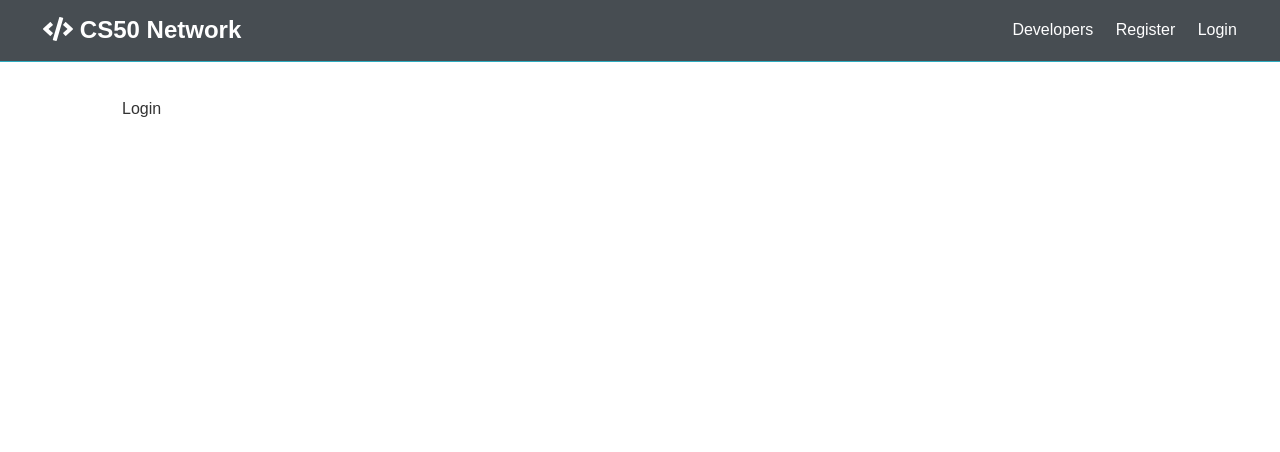
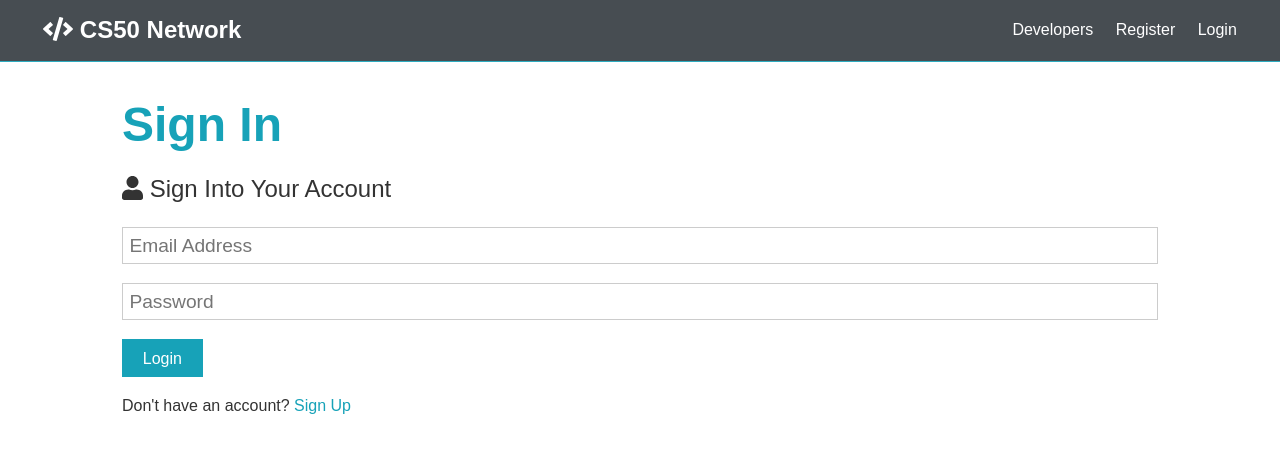
Before and after one commit to rssebastian/cs50-network, a React (Create React App) app in the folder client/: page /login in a window 1280 px wide. Shown: the top 452 px of the page. Built offline with nearby package versions, Linux system fonts and the light colour scheme.

Commit message:
added functionality to register and login form, onchange handlers and state set up

```diff
--- a/client/src/components/auth/Login.js
+++ b/client/src/components/auth/Login.js
@@ -1,5 +1,57 @@
-import React from 'react';
+import React, { Fragment, useState } from 'react';
+import { Link } from 'react-router-dom';
+import { FontAwesomeIcon } from '@fortawesome/react-fontawesome';
+import { faUser } from '@fortawesome/free-solid-svg-icons';
 
 export const Login = () => {
-  return <div>Login</div>;
+  const [formData, setFormData] = useState({
+    email: '',
+    password: '',
+  });
+
+  const { email, password } = formData;
+
+  const onChange = (e) =>
+    setFormData({ ...formData, [e.target.name]: e.target.value });
+
+  const onSubmit = async (e) => {
+    e.preventDefault();
+    console.log('Success!');
+  };
+
+  return (
+    <Fragment>
+      <h1 className='large text-primary'>Sign In</h1>
+      <p className='lead'>
+        <FontAwesomeIcon icon={faUser} /> Sign Into Your Account
+      </p>
+      <form className='form' onSubmit={(e) => onSubmit(e)}>
+        <div className='form-group'>
+          <input
+            type='email'
+            placeholder='Email Address'
+            name='email'
+            value={email}
+            onChange={(e) => onChange(e)}
+            required
+          />
+        </div>
+        <div className='form-group'>
+          <input
+            type='password'
+            placeholder='Password'
+            name='password'
+            minLength='6'
+            value={password}
+            onChange={(e) => onChange(e)}
+            required
+          />
+        </div>
+        <input type='submit' className='btn btn-primary' value='Login' />
+      </form>
+      <p className='my-1'>
+        Don't have an account? <Link to='/register'>Sign Up</Link>
+      </p>
+    </Fragment>
+  );
 };
--- a/client/src/components/auth/Register.js
+++ b/client/src/components/auth/Register.js
@@ -1,4 +1,7 @@
 import React, { Fragment, useState } from 'react';
+import { Link } from 'react-router-dom';
+import { FontAwesomeIcon } from '@fortawesome/react-fontawesome';
+import { faUser } from '@fortawesome/free-solid-svg-icons';
 
 export const Register = () => {
   const [formData, setFormData] = useState({
@@ -13,12 +16,12 @@
   const onChange = (e) =>
     setFormData({ ...formData, [e.target.name]: e.target.value });
 
-  const onSubmit = (e) => {
+  const onSubmit = async (e) => {
     e.preventDefault();
     if (password !== password2) {
       console.log('Passwords do not match');
     } else {
-      console.log(formData);
+      console.log('SUCCESS');
     }
   };
 
@@ -26,7 +29,7 @@
     <Fragment>
       <h1 className='large text-primary'>Sign Up</h1>
       <p className='lead'>
-        <i className='fas fa-user'></i> Create Your Account
+        <FontAwesomeIcon icon={faUser} /> Create Your Account
       </p>
       <form className='form' onSubmit={(e) => onSubmit(e)}>
         <div className='form-group'>
@@ -78,7 +81,7 @@
         <input type='submit' className='btn btn-primary' value='Register' />
       </form>
       <p className='my-1'>
-        Already have an account? <a href='login.html'>Sign In</a>
+        Already have an account? <Link to='/login'>Sign In</Link>
       </p>
     </Fragment>
   );
```
Also changed, not shown: 1 other file (tests, documents, lock files or other folders).
